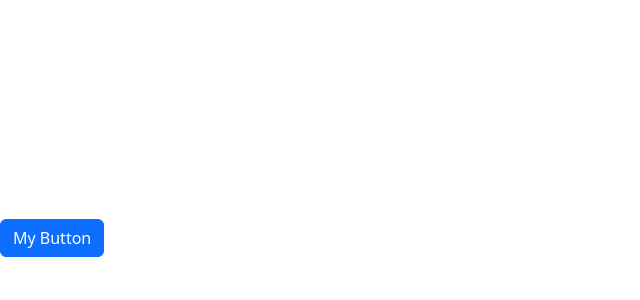
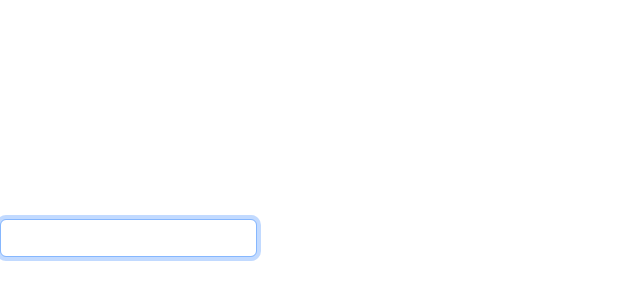
Before and after one commit to mayankgupta804/react-app, a React (Vite) app: page / in a window 1280 px wide. Shown: the part 162-462 px from the top of the page, without its empty margins (0-640 px from the left). Built offline with nearby package versions, Linux system fonts and the light colour scheme; the HTML template or start-up script is replaced by a standard one.

Commit message:
Learn when to use useEffect

```diff
--- a/src/App.tsx
+++ b/src/App.tsx
@@ -1,17 +1,20 @@
-import Alert from "./components/Alert";
-import Button from "./components/Button";
-import { useState } from "react";
+import { useEffect, useRef } from "react";
 
 function App() {
-  const [alertVisible, setAlertVisibility] = useState(false);
+  const ref = useRef<HTMLInputElement>(null);
+
+  useEffect(() => {
+    if (ref.current) ref.current.focus();
+  });
+
+  useEffect(() => {
+    window.document.title = 'My App';
+  })
 
   return (
-    <>
-      {alertVisible && (
-        <Alert onClose={() => setAlertVisibility(false)}>My Alert</Alert>
-      )}
-      <Button onClick={() => setAlertVisibility(true)}>My Button</Button>
-    </>
+    < div >
+      <input ref={ref} type="text" className="form-control" />
+    </div >
   );
 }
 
```
